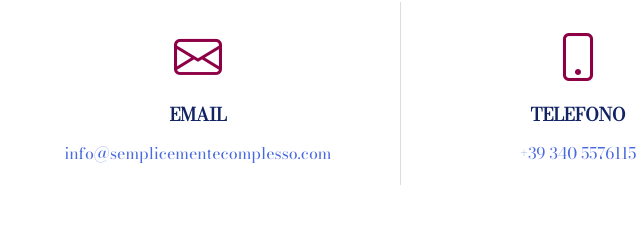
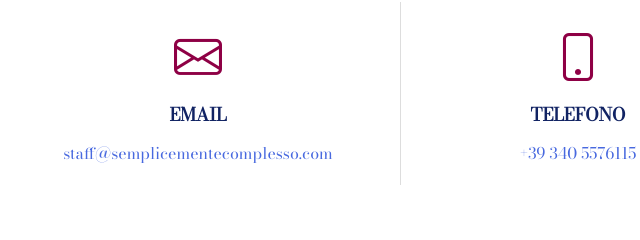
Before and after one commit to semplicementecomplesso/semplicementecomplesso.github.io, a plain HTML site: page index.html in a window 1280 px wide. Shown: the part 4333-4573 px from the top of the page, 62-702 px from the left. Drawn offline with nearby package versions, Linux system fonts and the light colour scheme; a script that the page names is missing; a web font is replaced by a local one.

Commit message:
change mail for booking: info --> staff

```diff
--- a/index.html
+++ b/index.html
@@ -486,7 +486,7 @@
         <div class="contact-email">
           <i class="bi bi-envelope"></i>
           <h3>Email</h3>
-          <p class="center"><a href="mailto:info@semplicementecomplesso.com">info@semplicementecomplesso.com</a></p>
+          <p class="center"><a href="mailto:staff@semplicementecomplesso.com">staff@semplicementecomplesso.com</a></p>
         </div>
       </div>
 
```
